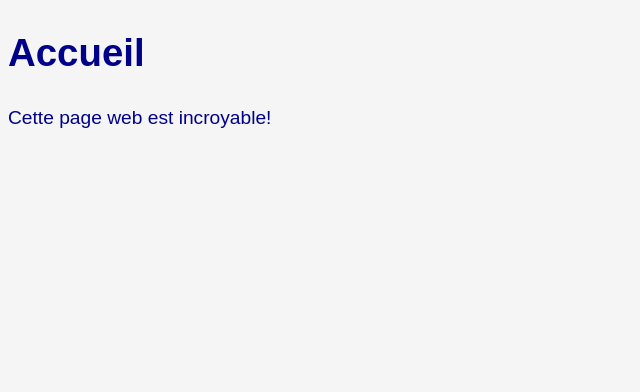
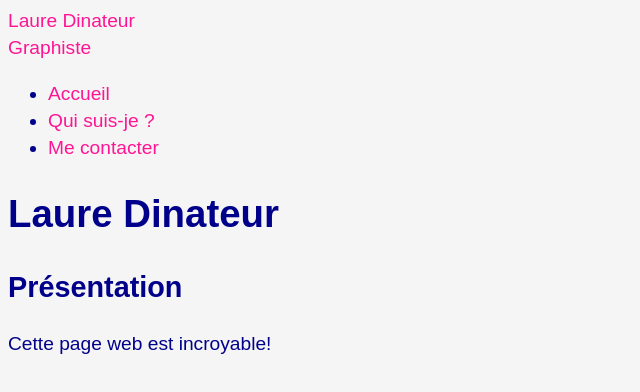
Before and after one commit to divtec-cejef/293-laure-dinateur-NGUYTAO, a plain HTML site: page index.html in a window 1280 px wide. Shown: the whole page, without its empty margins (0-640 px from the left). Drawn offline with Linux system fonts and the light colour scheme.

Commit message:
base du site HTML et CSS

```diff
--- a/index.html
+++ b/index.html
@@ -13,9 +13,23 @@
     <link rel="icon" type="image/x-icon" href="favicon.ico">
     <link rel="stylesheet" href="css/main.css">
 </head>
+<header>
+    <a href="index.html">
+        <div>Laure Dinateur</div>
+        <div>Graphiste</div>
+    </a>
+    <nav>
+        <ul>
+            <li><a href="index.html">Accueil</a></li>
+            <li><a href="informations.html">Qui suis-je ?</a></li>
+            <li><a href="contact.html">Me contacter</a></li>
+        </ul>
+    </nav>
+</header>
 <body>
     <!-- Titre principal (unique) de la page -->
-	<h1>Accueil</h1>
+	<h1>Laure Dinateur</h1>
+    <h2>Présentation</h2>
     <!-- Un paragraphe -->
     <p>Cette page web est incroyable!</p>
 </body>
```
Also changed, not shown: contact.html (+13 -0 lines), informations.html (+13 -0 lines).
